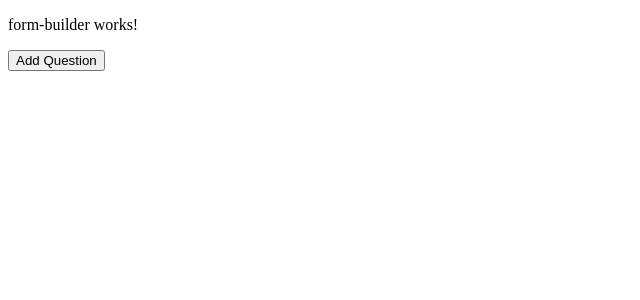
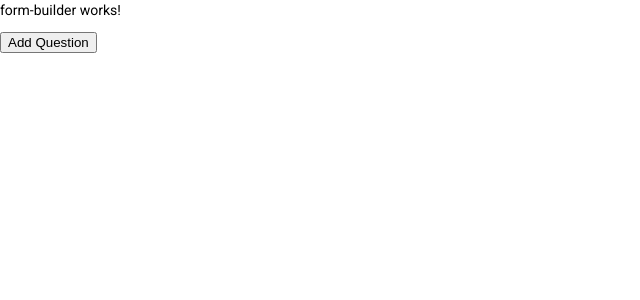
Before and after one commit to khuongnmdev/avnon-assignment, an Angular app: page /form/builder in a window 1280 px wide. Shown: the top 300 px of the page, without its empty margins (0-640 px from the left). Built offline with nearby package versions, Linux system fonts and the light colour scheme.

Commit message:
Update material module

```diff
--- a/angular.json
+++ b/angular.json
@@ -28,6 +28,7 @@
               "src/assets"
             ],
             "styles": [
+              "./node_modules/@angular/material/prebuilt-themes/deeppurple-amber.css",
               "src/styles.scss"
             ],
             "scripts": []
@@ -96,6 +97,7 @@
               "src/assets"
             ],
             "styles": [
+              "./node_modules/@angular/material/prebuilt-themes/deeppurple-amber.css",
               "src/styles.scss"
             ],
             "scripts": []
--- a/src/app/form/form-builder/form-builder.component.html
+++ b/src/app/form/form-builder/form-builder.component.html
@@ -1,3 +1,5 @@
 <p>form-builder works!</p>
 
-<button type="button" (click)="addQuestion()">Add Question</button>
+<button mat-raised-button type="button" (click)="addQuestion()">
+  Add Question
+</button>
--- a/src/index.html
+++ b/src/index.html
@@ -6,8 +6,11 @@
   <base href="/">
   <meta name="viewport" content="width=device-width, initial-scale=1">
   <link rel="icon" type="image/x-icon" href="favicon.ico">
+  <link rel="preconnect" href="https://fonts.gstatic.com">
+  <link href="https://fonts.googleapis.com/css2?family=Roboto:wght@300;400;500&display=swap" rel="stylesheet">
+  <link href="https://fonts.googleapis.com/icon?family=Material+Icons" rel="stylesheet">
 </head>
-<body>
+<body class="mat-typography">
   <app-root></app-root>
 </body>
 </html>
--- a/src/styles.scss
+++ b/src/styles.scss
@@ -1 +1,10 @@
 /* You can add global styles to this file, and also import other style files */
+
+html,
+body {
+  height: 100%;
+}
+body {
+  margin: 0;
+  font-family: Roboto, "Helvetica Neue", sans-serif;
+}
--- a/src/theme/material-module/material-module.module.ts
+++ b/src/theme/material-module/material-module.module.ts
@@ -1,11 +1,21 @@
 import { NgModule } from '@angular/core';
 import { CommonModule } from '@angular/common';
-import { MaterialModuleComponent } from './material-module.component';
+import { MatButtonModule } from '@angular/material/button';
+import { MatCheckboxModule } from '@angular/material/checkbox';
+import { MatCardModule } from '@angular/material/card';
+import { MatDialogModule } from '@angular/material/dialog';
 
+const MATERIAL_MODULE = [
+  MatButtonModule,
+  MatCheckboxModule,
+  MatCardModule,
+  MatDialogModule
+]
 @NgModule({
   imports: [
     CommonModule
   ],
-  declarations: [MaterialModuleComponent]
+  exports: [...MATERIAL_MODULE],
+
 })
 export class MaterialModuleModule { }
```
Also changed, not shown: src/app/app.module.ts (+7 -1 lines), package.json (line endings or trailing spaces).
